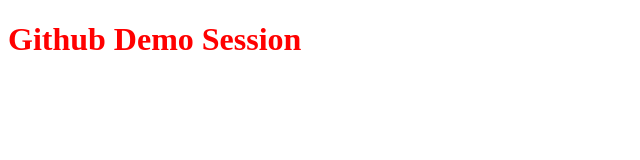
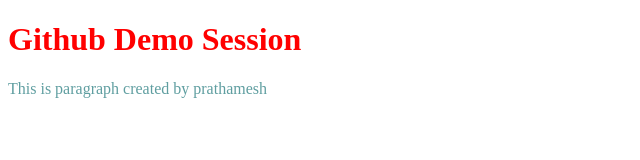
Before and after one commit to PyDeveloperAniket/githubdemo, a plain HTML site: page index.html in a window 1280 px wide. Shown: the whole page, without its empty margins (0-640 px from the left). Drawn offline with Linux system fonts and the light colour scheme.

Commit message:
paragraph added by prathamesh

```diff
--- a/index.html
+++ b/index.html
@@ -8,6 +8,7 @@
 </head>
 <body>
     <h1>Github Demo Session</h1>
+    <p>This is paragraph created by prathamesh</p>
     <script src="script.js"></script>
 </body>
 </html>
--- a/style.css
+++ b/style.css
@@ -1,3 +1,6 @@
 h1{
     color: red;
 }
+p{
+    color: cadetblue;
+}
```
